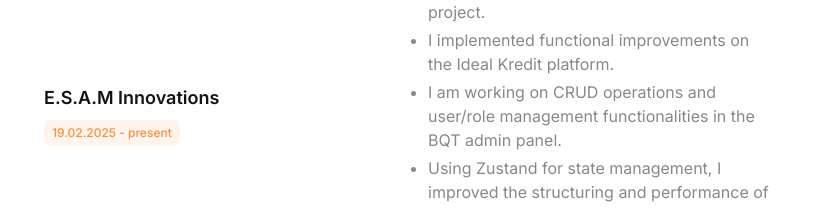
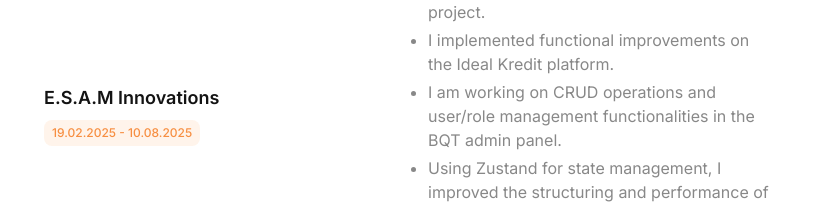
Before and after one commit to MhrrmliEltac/Portfolio-New, a React (Vite) app: page / in a window 1280 px wide. Shown: the part 1181-1389 px from the top of the page, without its empty margins (232-1047 px from the left). Built offline with nearby package versions, Linux system fonts and the light colour scheme; a web font is replaced by a local one.

Commit message:
Update job experience date for Junior Front End Developer role

```diff
--- a/src/_mock/Experience.ts
+++ b/src/_mock/Experience.ts
@@ -11,7 +11,7 @@ export const ExperienceData: JobDataType[] = [
     id: 0,
     company: "E.S.A.M Innovations",
     jobTitle: "Junior Front End Developer",
-    date: "19.02.2025 - present",
+    date: "19.02.2025 - 10.08.2025",
     description:
       "ParkCinema layihəsində veb sayt və admin panel üzərində dəyişikliklər və optimizasiyalar etdim.\n Ideal Kredit platformasında funksional təkmilləşdirmələr həyata keçirdim.\n BQT admin panelində CRUD əməliyyatlarını və istifadəçi/rol idarəetməsi kimi funksionallıqları üzərin də işləyirəm.\n Layihələrdə Zustand ilə state management istifadə edərək mövcud kodların strukturlaşdırılmasını və performansını yaxşılaşdırdım.\n Backend developer ilə sıx əməkdaşlıq edərək inteqrasiya olunmuş API-lərlə məlumat axınını uğurla idarə etdim.",
   },
```
